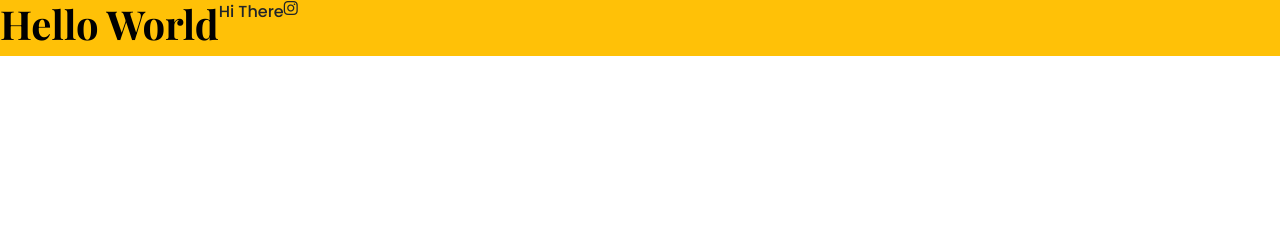
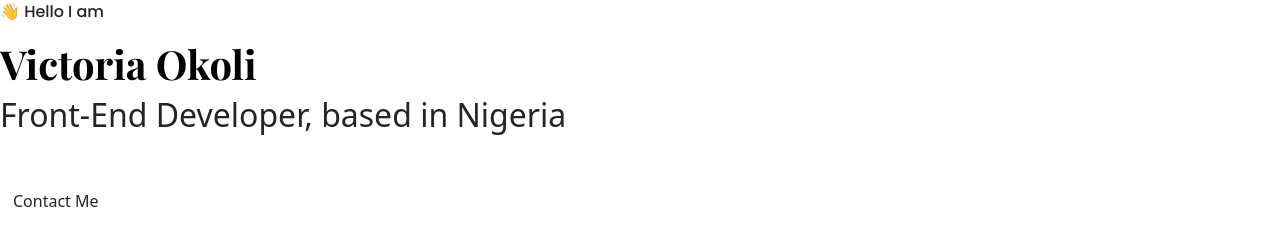
Before and after one commit to TEEori/Portfolio-project-Victoria, a plain HTML site: page index.html in a window 1280 px wide. Drawn offline with nearby package versions, Linux system fonts and the light colour scheme.

Commit message:
Updated Index.html

```diff
--- a/index.html
+++ b/index.html
@@ -32,10 +32,11 @@
     <title>Document</title>
   </head>
   <body>
-    <div class="d-flex bg-warning">
-      <h1>Hello World</h1>
-      <p>Hi There</p>
-      <i class="fa-brands fa-instagram"></i>
+    <div class="hero">
+      <p>👋 Hello I am</p>
+      <h1>Victoria Okoli</h1>
+      <h2 class="mb-5">Front-End Developer, based in Nigeria</h2>
+      <div><a href="#" class="btn btn-branding"> Contact Me</a></div>
     </div>
   </body>
 </html>
```
